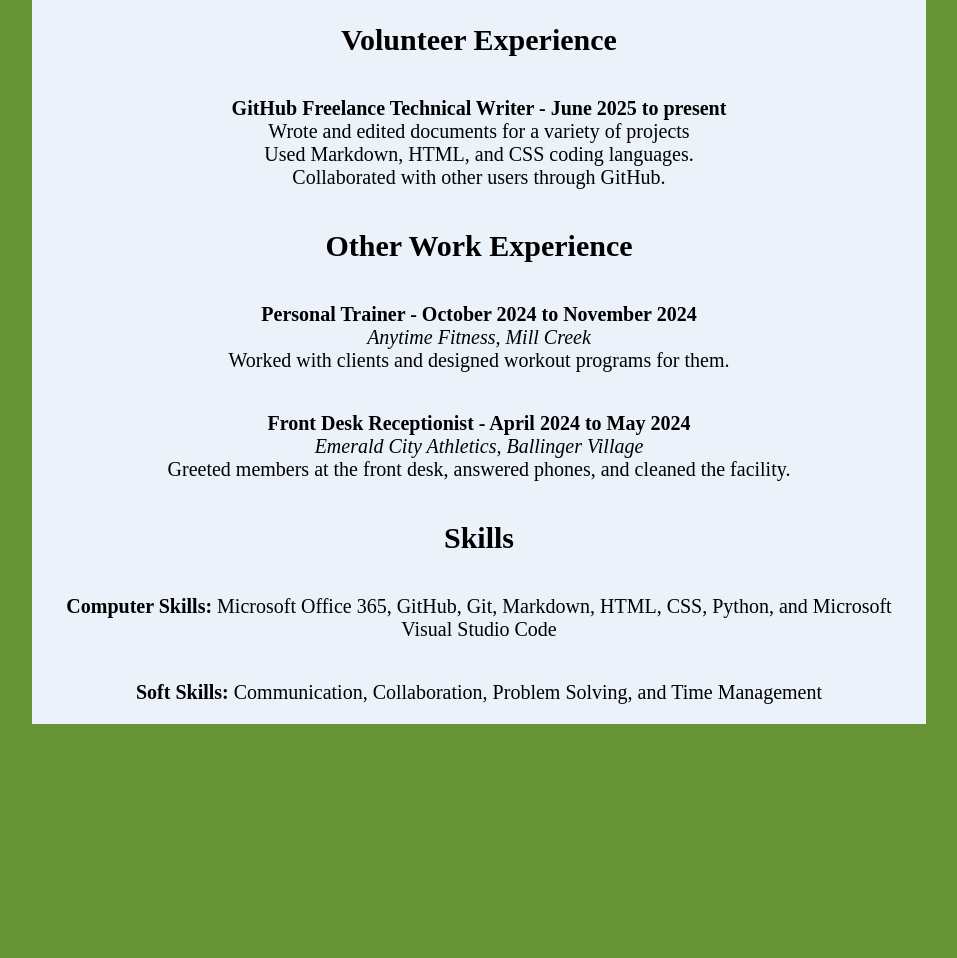
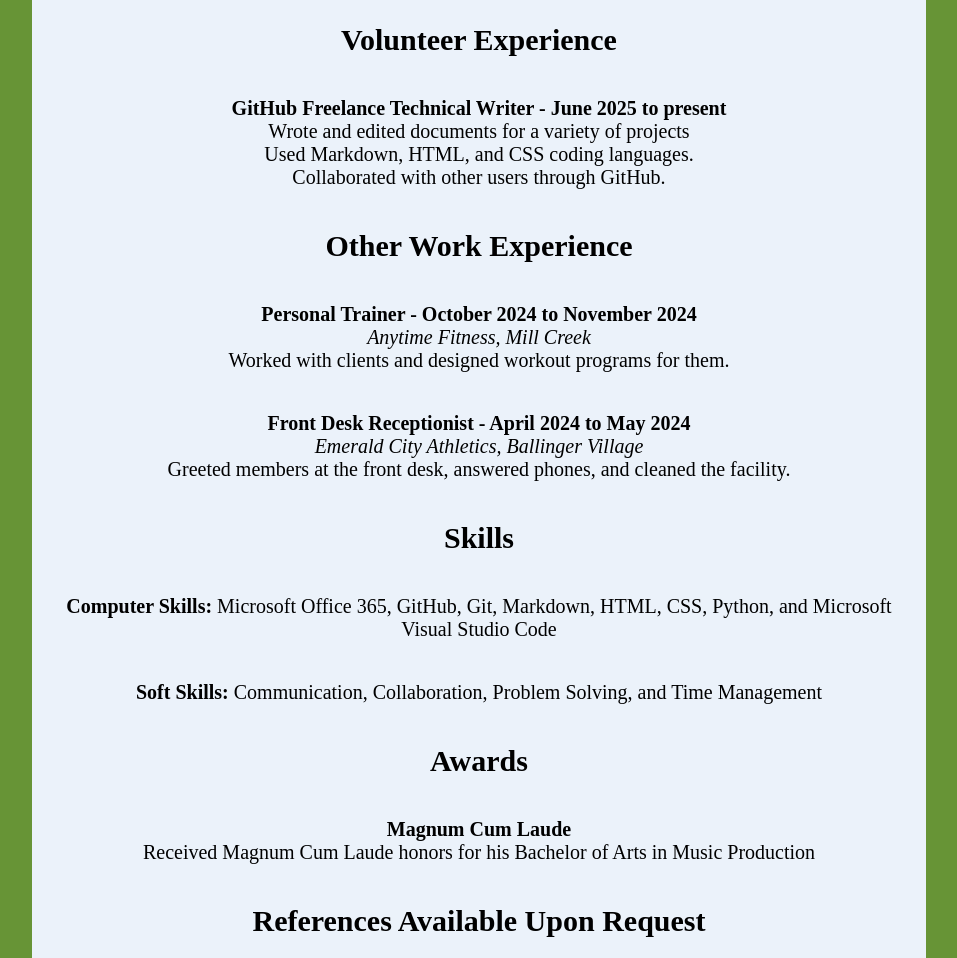
Before and after one commit to BACON8ER-GAMER/technical_writing_portfolio, a plain HTML site: page resume.html in a window 1280 px wide. Shown: the part 1239-2197 px from the top of the page, without its empty margins (161-1118 px from the left). Before the commit the page ends 1963 px from the top, so only its background shows below. Drawn offline with Linux system fonts and the light colour scheme.

Commit message:
Updated paper resume and resume page.

```diff
--- a/resume.html
+++ b/resume.html
@@ -81,5 +81,16 @@
     <strong>Soft Skills:</strong> Communication, Collaboration, Problem Solving, and Time Management
     </p>
 
+<h3 class="wordcontainer">Awards</h3>
+
+<p class="wordcontainer">
+    <strong>Magnum Cum Laude</strong>
+    <br>
+    Received Magnum Cum Laude honors for his Bachelor of Arts in Music Production
+    <br>
+</p>
+
+<h3 class="wordcontainer">References Available Upon Request</h3>
+
 </body>
 </html>
```
Also changed, not shown: 1 other file.
